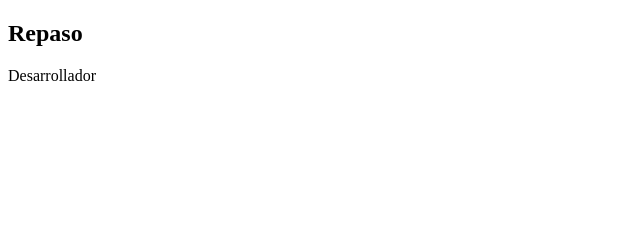
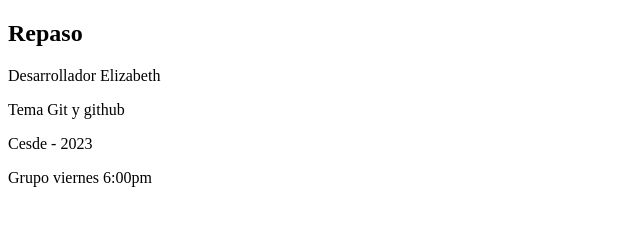
Before and after one commit to Elizazq0403/RepasoMarzo, a plain HTML site: page index.html in a window 1280 px wide. Shown: the whole page, without its empty margins (0-640 px from the left). Drawn offline with Linux system fonts and the light colour scheme.

Commit message:
parte 2 index

```diff
--- a/index.html
+++ b/index.html
@@ -14,10 +14,10 @@
         <section class="logo"></section>
     </main>
     <footer>
-        <p>Desarrollador</p>
-        <p></p>
-        <p></p>
-        <p></p>
+        <p>Desarrollador Elizabeth </p>
+        <p>Tema Git y github</p>
+        <p>Cesde - 2023</p>
+        <p>Grupo viernes 6:00pm</p>
     </footer>
 </body>
 </html>
```
